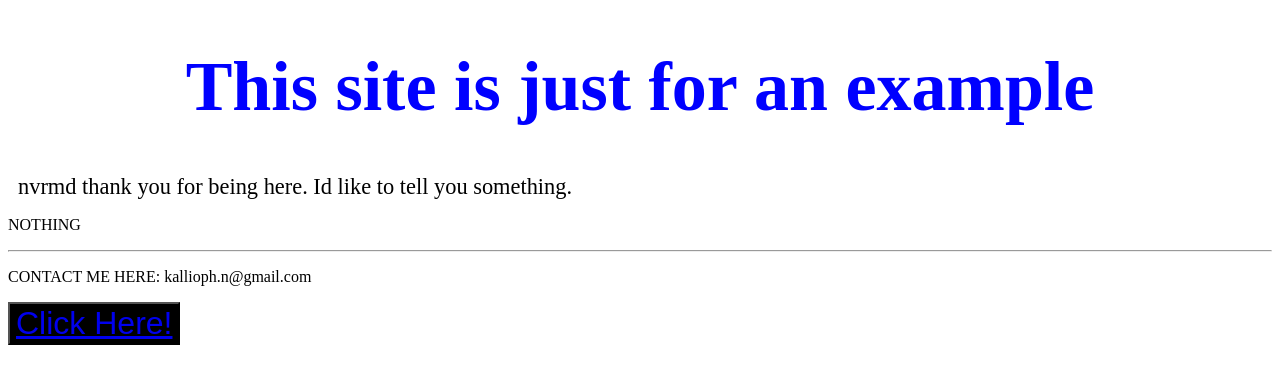
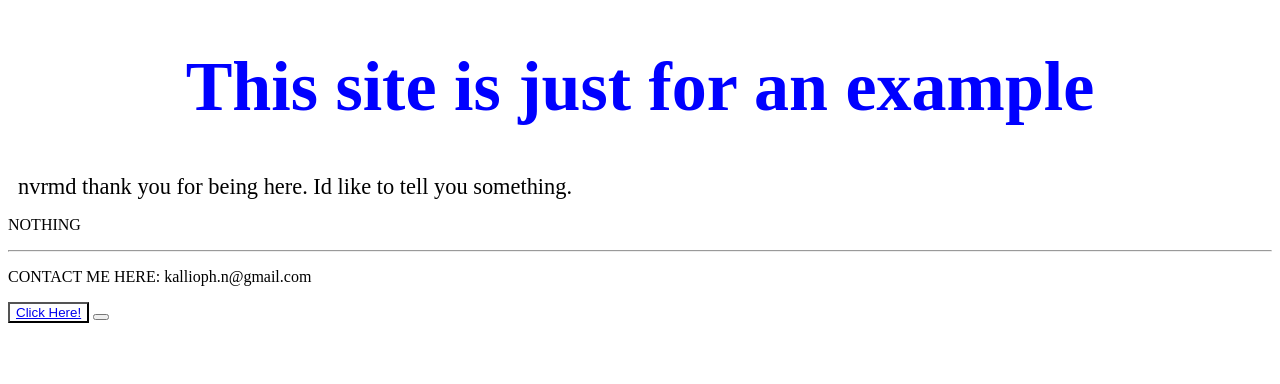
Before and after one commit to kellynanou/coursera-test, a plain HTML site: page site/structure-after.html in a window 1280 px wide. Drawn offline with Linux system fonts and the light colour scheme.

Commit message:
new pages

```diff
--- a/site/structure-after.html
+++ b/site/structure-after.html
@@ -11,7 +11,9 @@
  	<hr>
  	<p style="text-align: left;"
  	onclick="alert('thank you i will contact with you');">CONTACT ME HERE: kallioph.n@gmail.com</p>
- 	<button style="text-align: center; color: red; background-color: black; font-size: 2em;"><a href='https://www.youtube.com/watch?v=b8SRAKfP2J4' atl='enjoy'>Click Here!</a></button>
+ 	<button style="text-align: center; color: black;
+ 	 background-color: white; border: 2px solid #555555 font-size: 2em;"><a href='https://www.youtube.com/watch?v=b8SRAKfP2J4' atl='enjoy'>Click Here!</a></button>
+ 	 <button hover="background-color: #55555; color: white;"></button>
  </footer>
 </body>
 </html>
```
